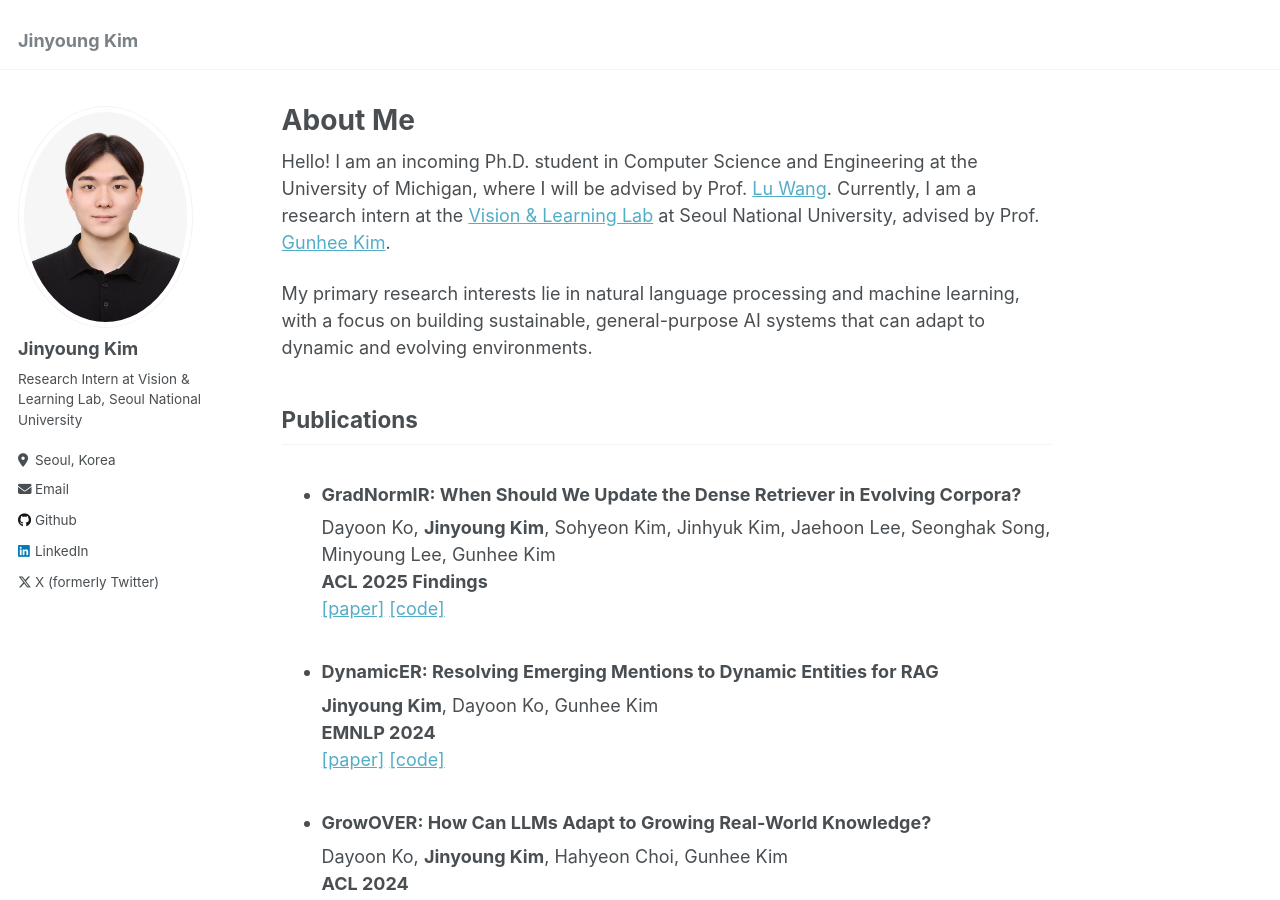
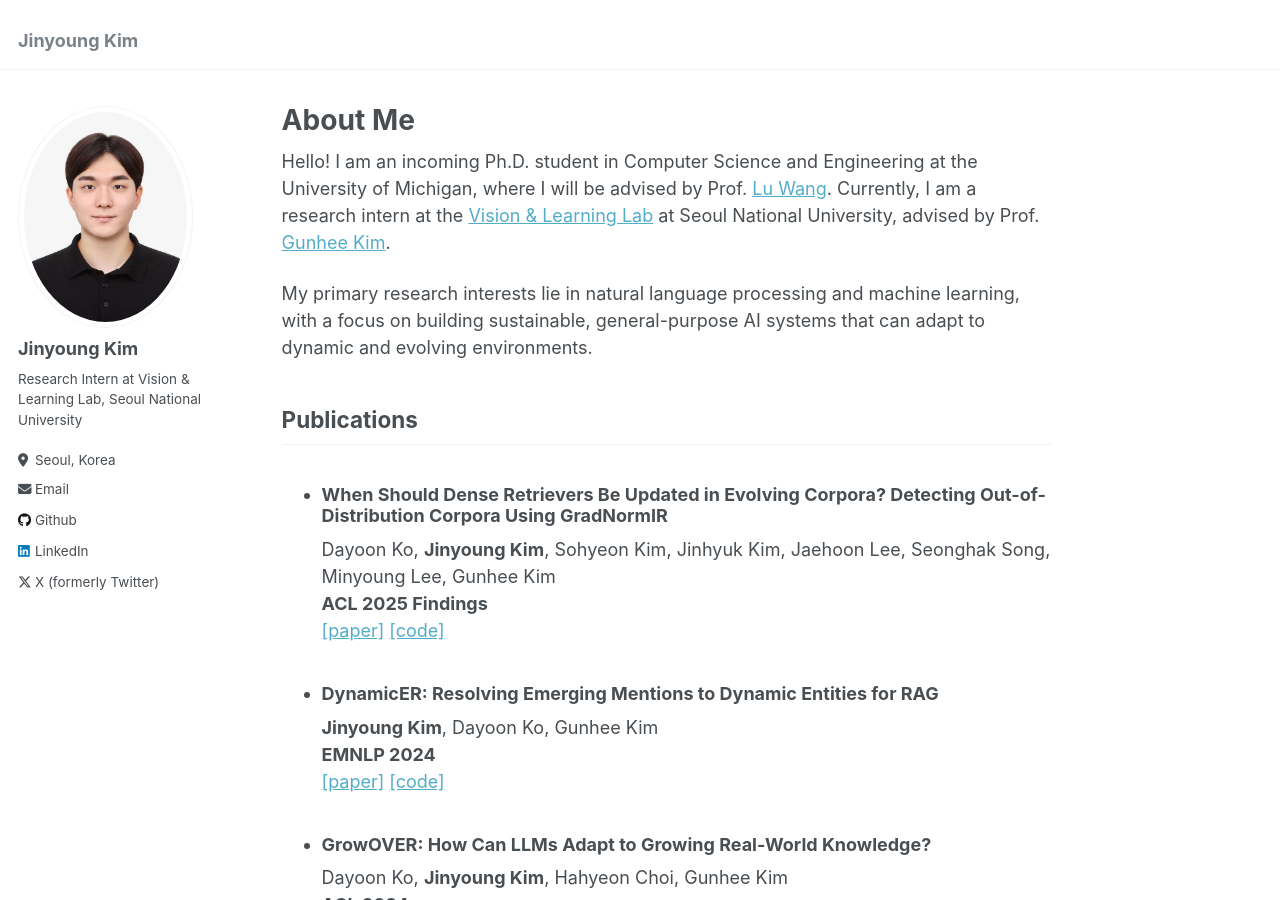
Before and after one commit to jiny1623/jiny1623.github.io, a Jekyll site: the page built from _pages/about.md, in a window 1280 px wide and 900 px high. Built offline with Jekyll 4.4.1, drawn with Linux system fonts in a browser that asks for light colours.

Commit message:
add link

```diff
--- a/_pages/about.md
+++ b/_pages/about.md
@@ -13,10 +13,10 @@
 
 ## Publications
 <!-- ============== -->
-* ### GradNormIR: When Should We Update the Dense Retriever in Evolving Corpora?
+* ### When Should Dense Retrievers Be Updated in Evolving Corpora? Detecting Out-of-Distribution Corpora Using GradNormIR
   Dayoon Ko, **Jinyoung Kim**, Sohyeon Kim, Jinhyuk Kim, Jaehoon Lee, Seonghak Song, Minyoung Lee, Gunhee Kim
   **ACL 2025 Findings**
-  [[paper]]() [[code]]()
+  [[paper]](https://arxiv.org/abs/2506.01877) [[code]](https://github.com/dayoon-ko/gradnormir)
 
 * ### DynamicER: Resolving Emerging Mentions to Dynamic Entities for RAG
   **Jinyoung Kim**, Dayoon Ko, Gunhee Kim
```
